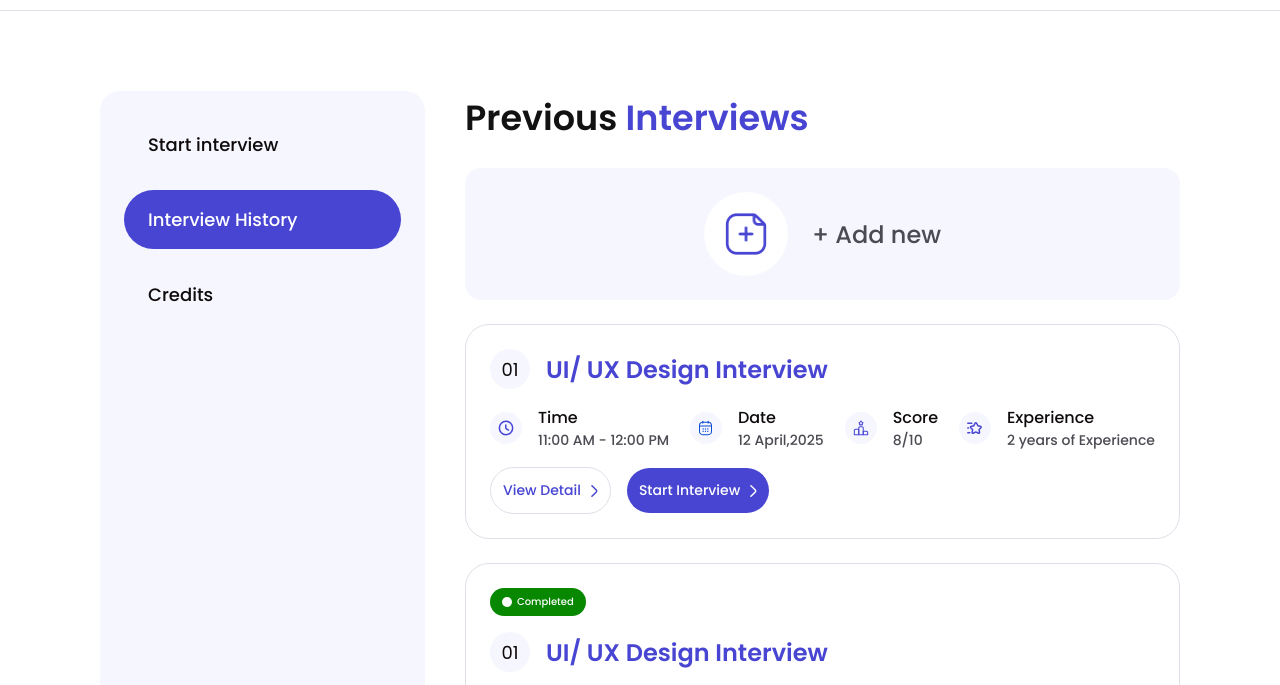
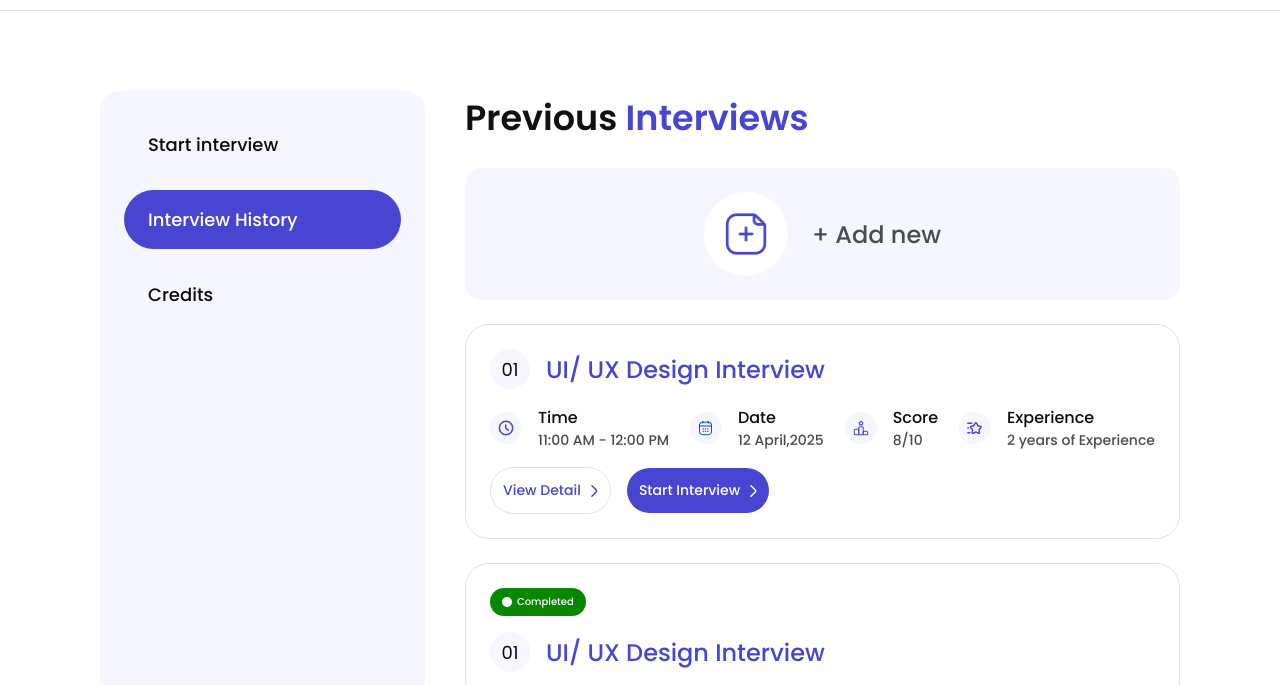
Before and after one commit to piojeet/nexus4, a plain HTML site: page pages/old-interview-screen.html in a window 1280 px wide. Shown: the part 86-771 px from the top of the page. Drawn offline with Linux system fonts and the light colour scheme.

Commit message:
first commit

```diff
--- a/css/style.css
+++ b/css/style.css
@@ -1195,8 +1195,8 @@ footer {
 
 .interview-name {
     font-size: 24px;
-    font-family: var(--poppins-semiBold);
-    font-weight: 600;
+    font-family: var(--poppins-medium);
+    font-weight: 500;
 }
 
 .interview-details {
```
